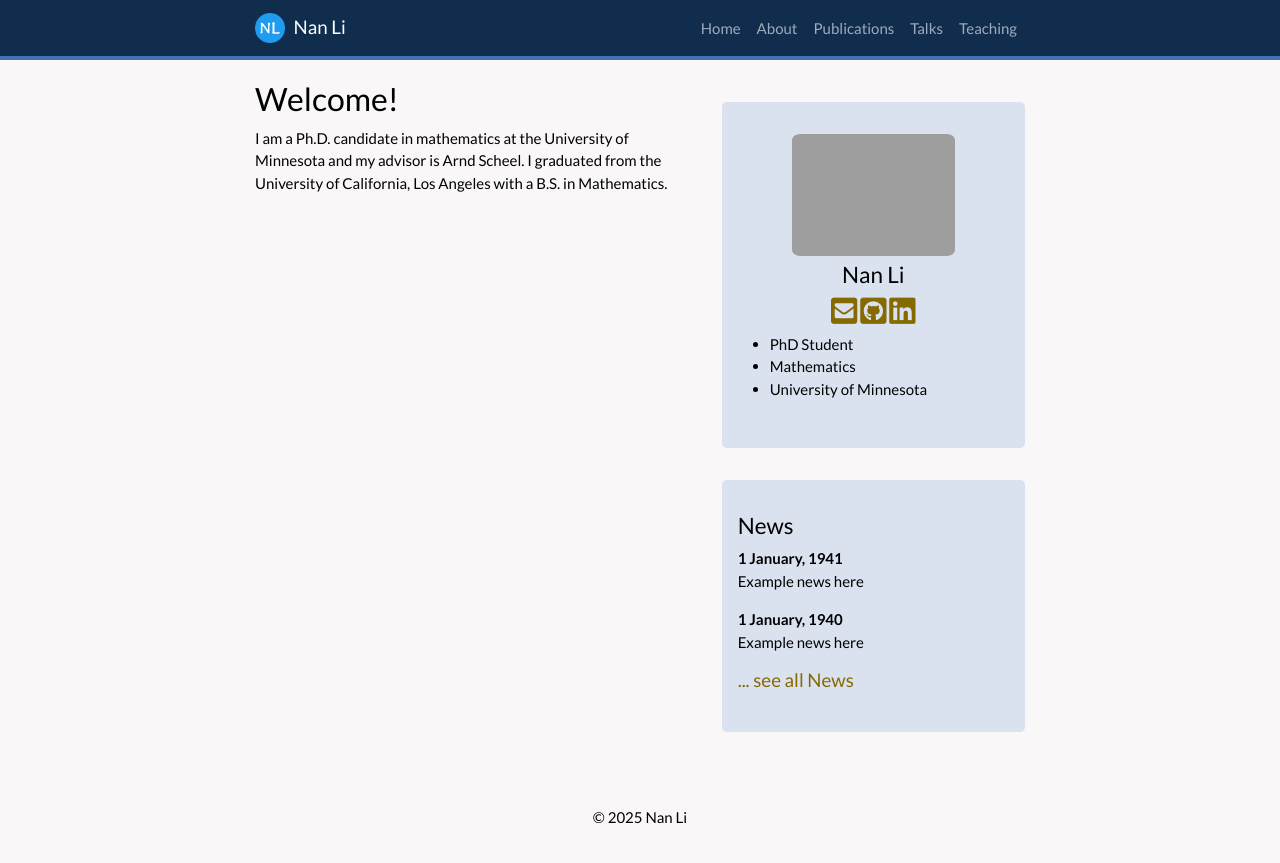
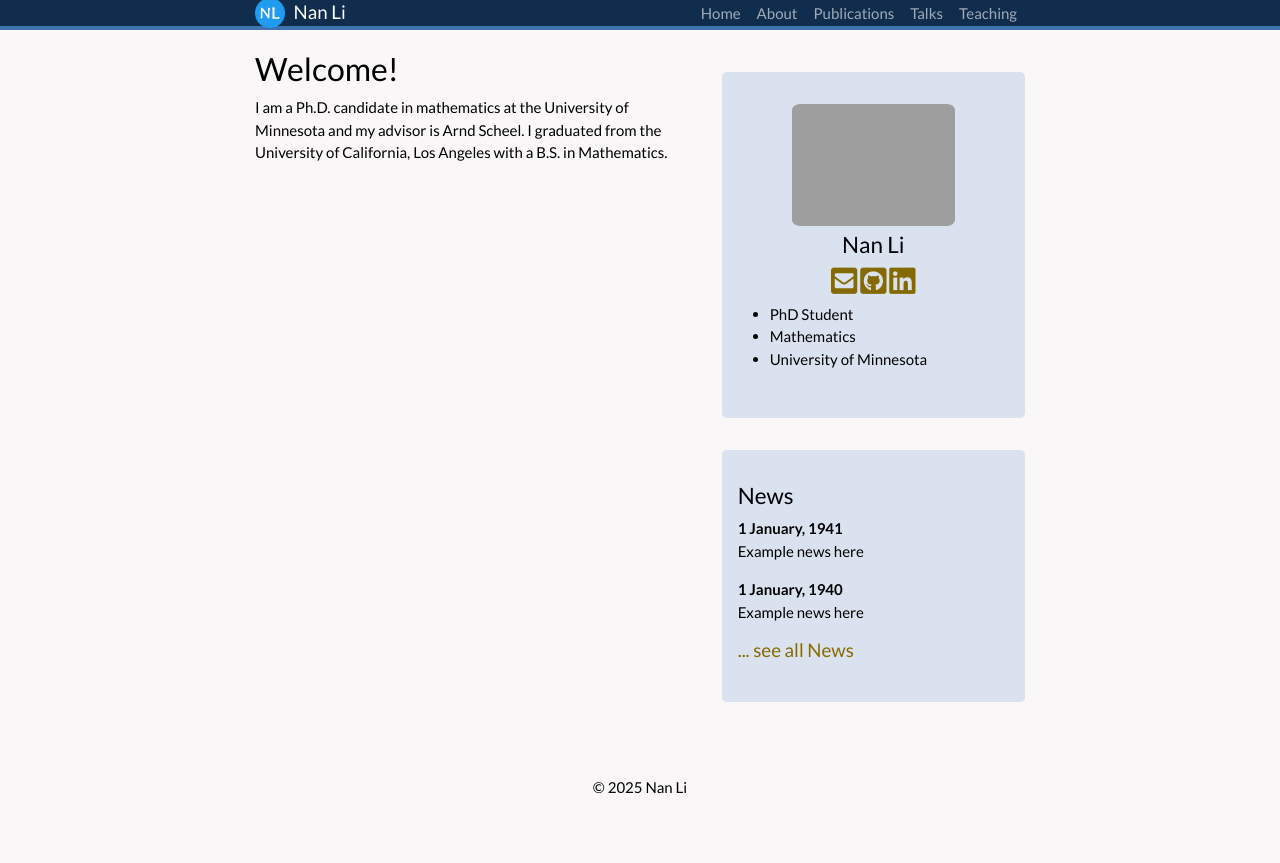
Before and after one commit to eigennan/eigennan.github.io, a Jekyll site: the page built from _pages/home.md, in a window 1280 px wide. Shown: the top 863 px of the page. Built offline with Jekyll 4.4.1, drawn with Linux system fonts in a browser that asks for light colours; a style sheet for code colours, icons or effects is not loaded.

Commit message:
Update main.scss

```diff
--- a/assets/main.scss
+++ b/assets/main.scss
@@ -14,6 +14,10 @@ $baseurl: "{{ site.url }}{{ site.baseurl }}";
 
 #footer {
   margin-top: 20px;
+}
+
+.navbar-custom {
+  height: 30px;
 }
 
  .nav-item {
```
